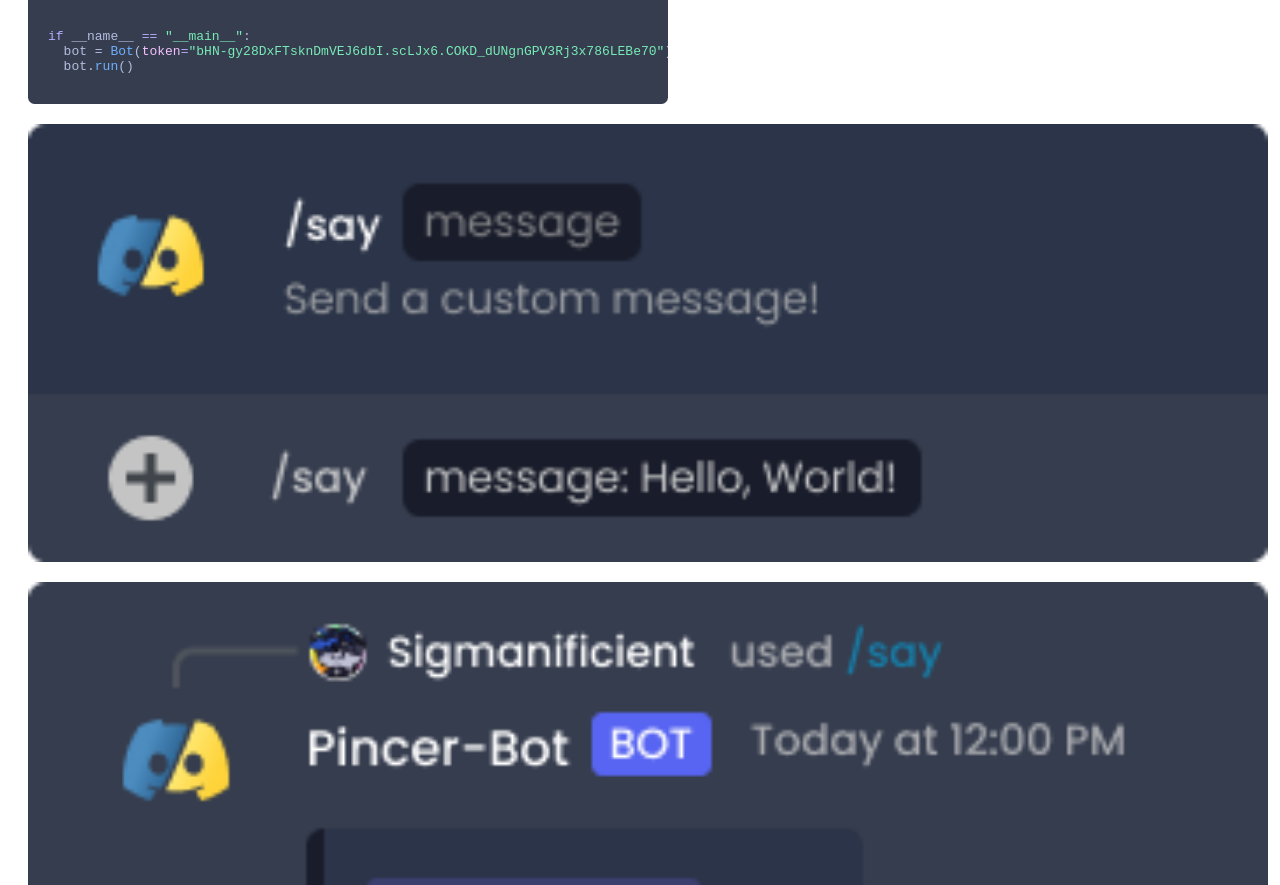
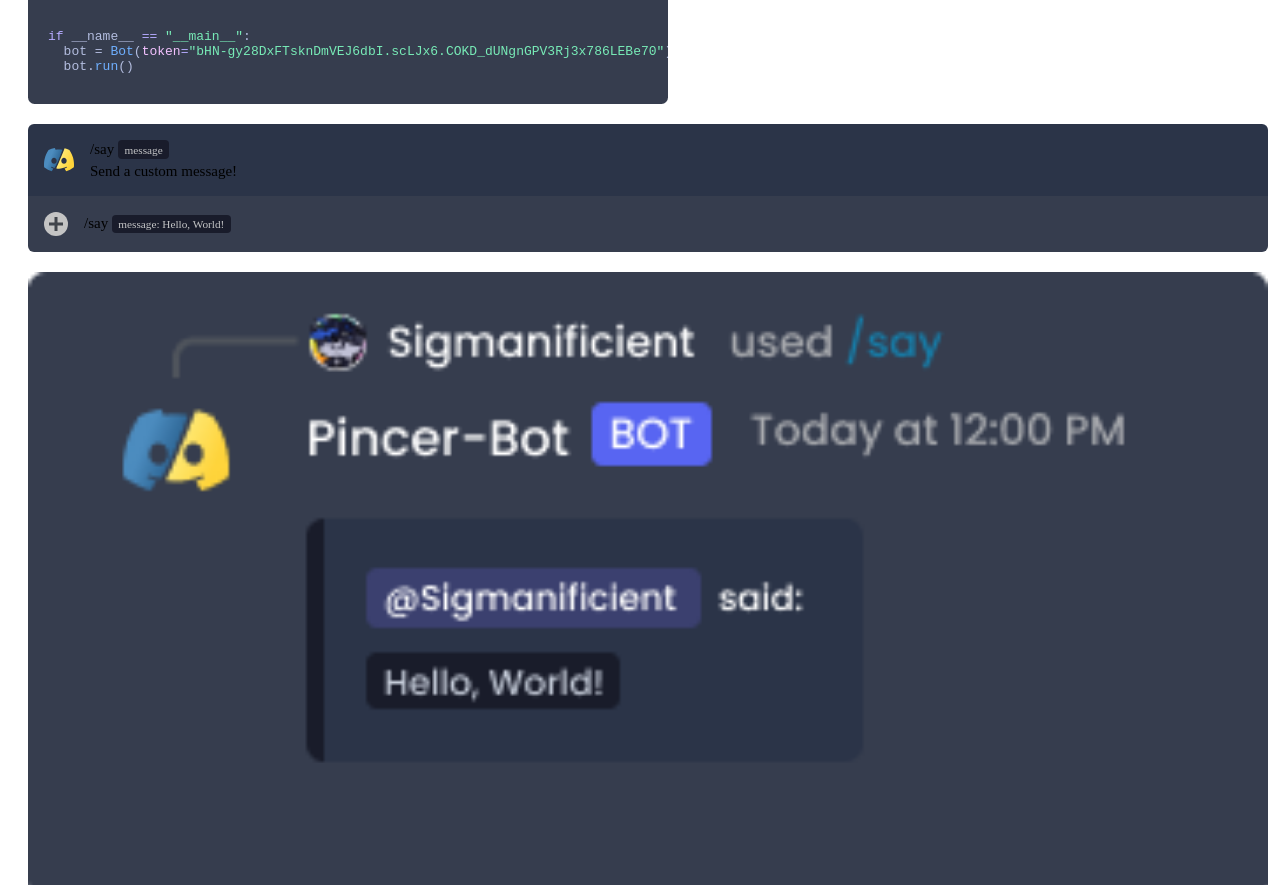
Before and after one commit to Pincer-org/.dev, a Vue app: page / in a window 1280 px wide. Shown: the part 2384-3269 px from the top of the page. Built offline with nearby package versions, Linux system fonts and the light colour scheme; the HTML template or start-up script is replaced by a standard one.

Commit message:
:sparkles: Custom command component

```diff
--- a/src/components/Hero.vue
+++ b/src/components/Hero.vue
@@ -3,6 +3,7 @@
   import GhButton from './buttons/GhButton.vue'
 
   import BlockCode from './demo/BlockCode.vue'
+  import Command from "./demo/Command.vue";
 </script>
 <template>
   <div class="hero">
@@ -129,7 +130,7 @@
     </div>
     <div class="right">
       <BlockCode />
-      <img src="img/discord_command_demo.png" alt="An user writing and triggering the /say example command.">
+      <Command />
       <img src="img/command_output.png" alt="The result of the /say command.">
     </div>
   </div>
--- /dev/null
+++ b/src/components/demo/Command.vue
@@ -0,0 +1,69 @@
+<template>
+  <div class="command">
+    <div class="up">
+      <img src="icon.svg" alt="Pincer logo">
+      <header>
+        <h1>/say <span class="block">message</span></h1>
+        <p>Send a custom message!</p>
+      </header>
+    </div>
+    <div class="down">
+      <svg width="24" height="24" viewBox="0 0 24 24" fill="none" xmlns="http://www.w3.org/2000/svg">
+        <circle cx="12" cy="12" r="12" fill="#C4C4C4"/>
+        <rect x="5" y="10.5" width="14" height="3" fill="#40444B"/>
+        <rect x="10.5" y="19" width="14" height="3" transform="rotate(-90 10.5 19)" fill="#40444B"/>
+      </svg>
+      <p>/say <span class="block">message: Hello, World!</span></p>
+    </div>
+  </div>
+</template>
+<style lang="scss" scoped>
+  .command {
+    font-size: .75em;
+  }
+
+  .up, .down {
+    display: flex;
+    align-items: center;
+    justify-content: flex-start;
+    padding: 1rem;
+    gap: 1rem;
+
+    h1, p {
+      font-size: 1.25em;
+      font-weight: 500;
+      margin: 0;
+    }
+
+    h1 {
+      display: flex;
+      align-items: center;
+      margin-bottom: 4px;
+      gap: 4px
+    }
+
+    img {
+      height: 1.5rem;
+    }
+  }
+
+  .up {
+    background-color: #2B3448;
+    border-top-left-radius: .5em;
+    border-top-right-radius: .5em;
+  }
+
+  .down {
+    background-color: #363D4E;
+    border-bottom-left-radius: .5em;
+    border-bottom-right-radius: .5em;
+  }
+
+span.block {
+  font-size: .75em;
+  background: #191C2B;
+  padding: .2rem .4rem;
+  border-radius: .25rem;
+  color: #C4C5C6;
+}
+</style>
```
